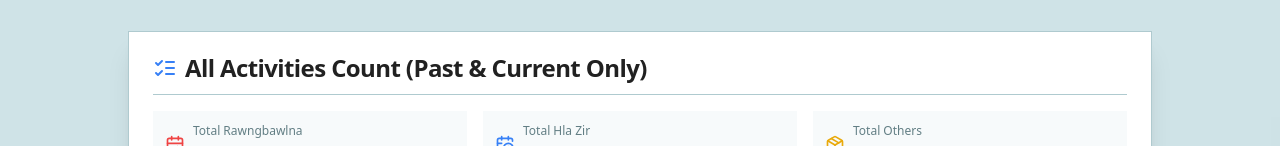
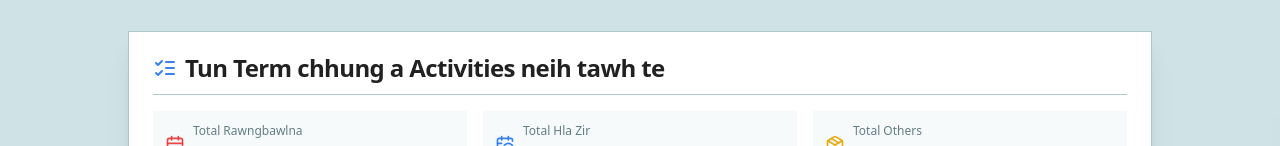
Before and after one commit to koparalte/rahsivengpastorbialzaipawl, a Next.js app: page /stats in a window 1280 px wide. Shown: the part 138-284 px from the top of the page. Built offline with nearby package versions, Linux system fonts and the light colour scheme; no server answers; the database is empty.

Commit message:
Instead of all activity count (past and current only) in the activity pa

```diff
--- a/src/app/stats/page.tsx
+++ b/src/app/stats/page.tsx
@@ -263,7 +263,7 @@ export default function EventStatsPage() {
             <CardHeader>
               <div className="flex items-center gap-2 mb-2">
                 <ListChecks className="h-6 w-6 text-primary" />
-                <CardTitle>All Activities Count (Past &amp; Current Only)</CardTitle>
+                <CardTitle>Tun Term chhung a Activities neih tawh te</CardTitle>
               </div>
 
               <div className="mt-4 grid grid-cols-1 sm:grid-cols-3 gap-4 pt-4 border-t">
```
